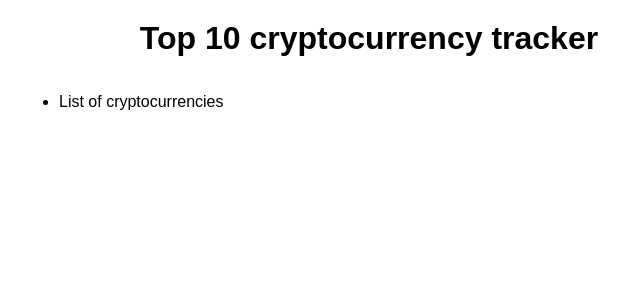
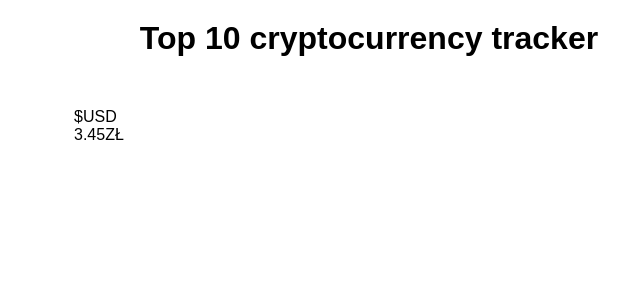
Before and after one commit to AdrianZablocki/top-10-cryptocurrency-tracker, a React (Create React App) app: page / in a window 1280 px wide. Shown: the top 300 px of the page, without its empty margins (271-911 px from the left). Built offline with nearby package versions, Linux system fonts and the light colour scheme.

Commit message:
Add coin card component

```diff
--- a/src/App.js
+++ b/src/App.js
@@ -1,6 +1,7 @@
 import React, { Component } from 'react';
 
 import Layout from './containers/Layout/Layout';
+import CoinCard from './components/CoinCard/CoinCard';
 
 import './App.css';
 
@@ -9,11 +10,15 @@ class App extends Component {
     return (
       <Layout >
         <div>
-        <ul>
-          <li>List of cryptocurrencies</li>
-        </ul>
-      </div>
-    </Layout>
+          <ul>
+            <CoinCard
+              coinSymbol="$"
+              coinName="USD"
+              coinPrice="3.45"
+              moneySymbol="ZŁ" />
+          </ul>
+        </div>
+      </Layout>
     );
   }
 }
--- /dev/null
+++ b/src/components/CoinCard/CoinCard.css
@@ -0,0 +1,3 @@
+.card-wrapper {
+  padding: 15px;
+}
--- /dev/null
+++ b/src/components/CoinCard/CoinCard.js
@@ -0,0 +1,19 @@
+import React from 'react';
+
+import './CoinCard.css';
+
+const coinCard = (props) => (
+  <div className="card-wrapper">
+    <div>
+      <img src={props.imgSrc} alt={props.title} />
+      <span>{props.coinSymbol}</span>
+      <span>{props.coinName}</span>
+      <div>
+        <span>{props.coinPrice}</span>
+        <span>{props.moneySymbol}</span>
+      </div>
+    </div>
+  </div>
+);
+
+export default coinCard;
```
